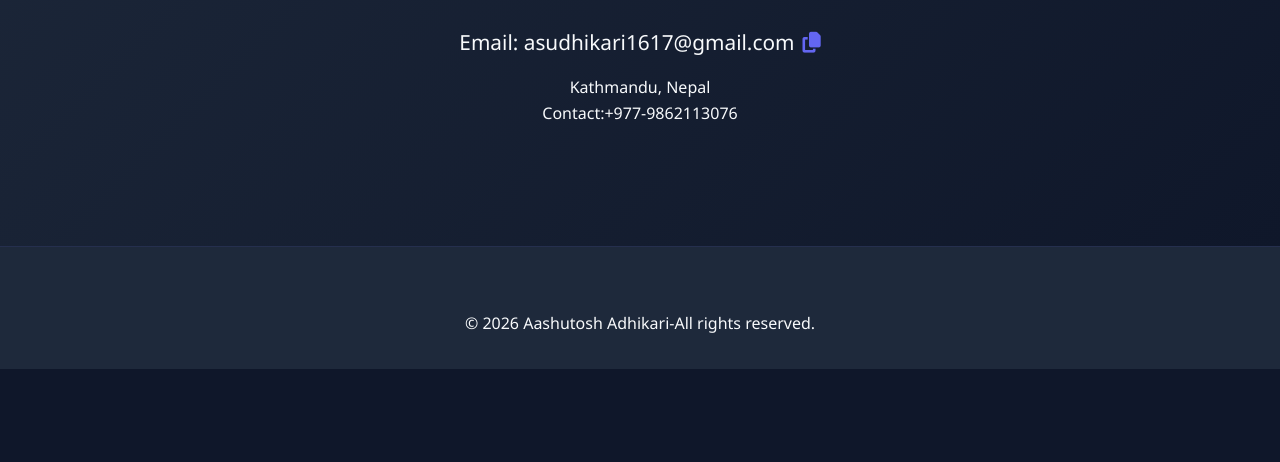
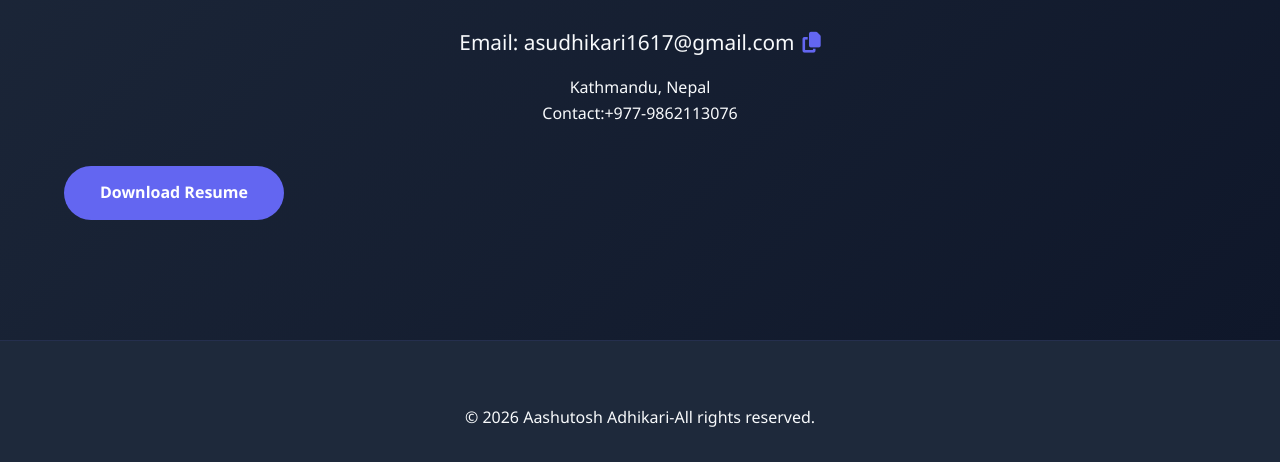
Before and after one commit to adhikariasu2020-design/a, a plain HTML site: page index.html in a window 1280 px wide. Shown: the part 4819-5281 px from the top of the page. Before the commit the page ends 5188 px from the top, so only its background shows below. Drawn offline with Linux system fonts and the light colour scheme.

Commit message:
Update index.html

```diff
--- a/index.html
+++ b/index.html
@@ -700,6 +700,10 @@
                 Contact:+977-9862113076
             </p>
         </div>
+        </div>
+
+    <a href="resume.pdf" download style="display:inline-block; margin-top:40px; padding:14px 36px; background:var(--primary); color:white; border-radius:50px; text-decoration:none; font-weight:600;">Download Resume</a>
+  </div>
     </section>
 
     <footer>
```
